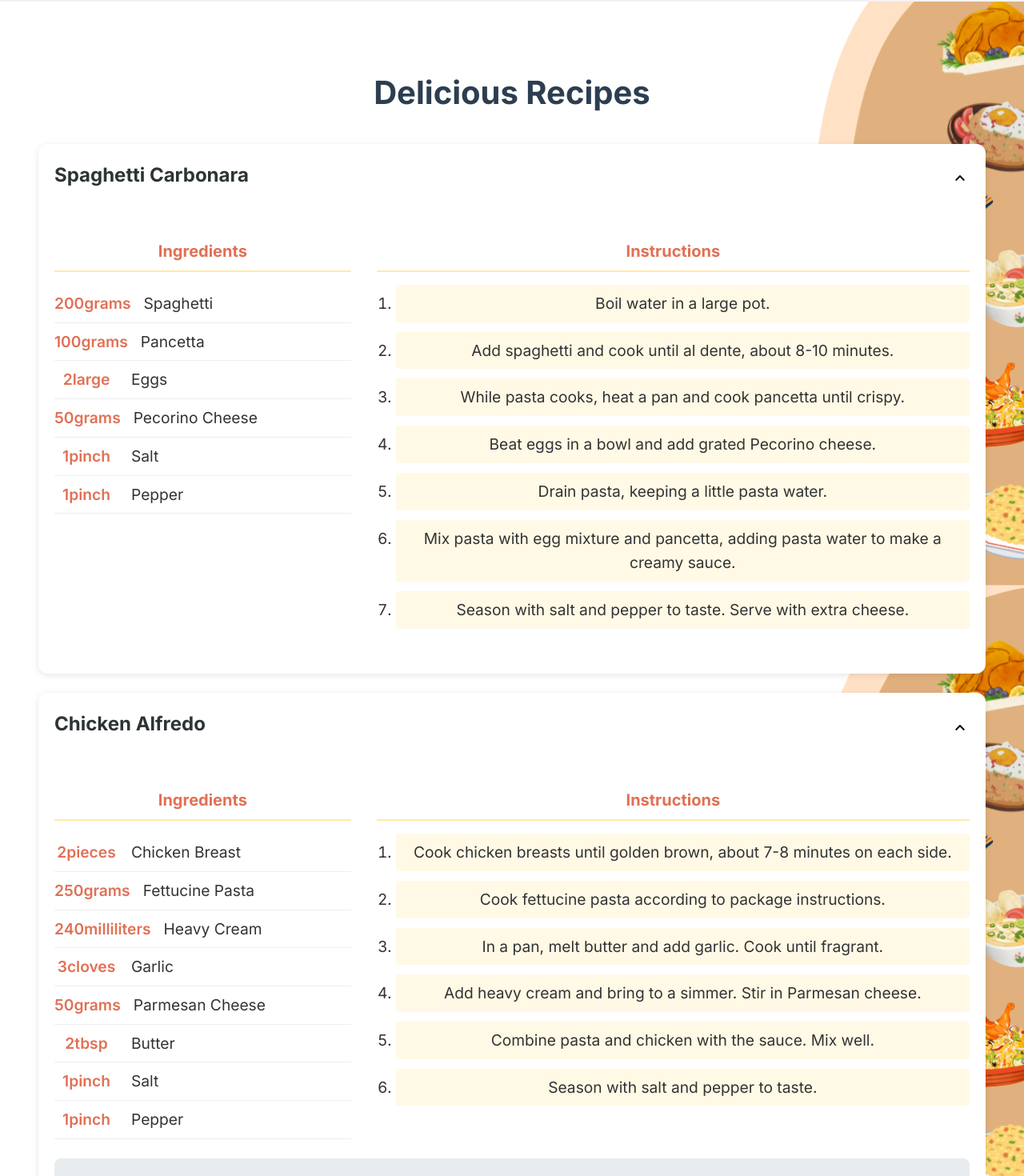
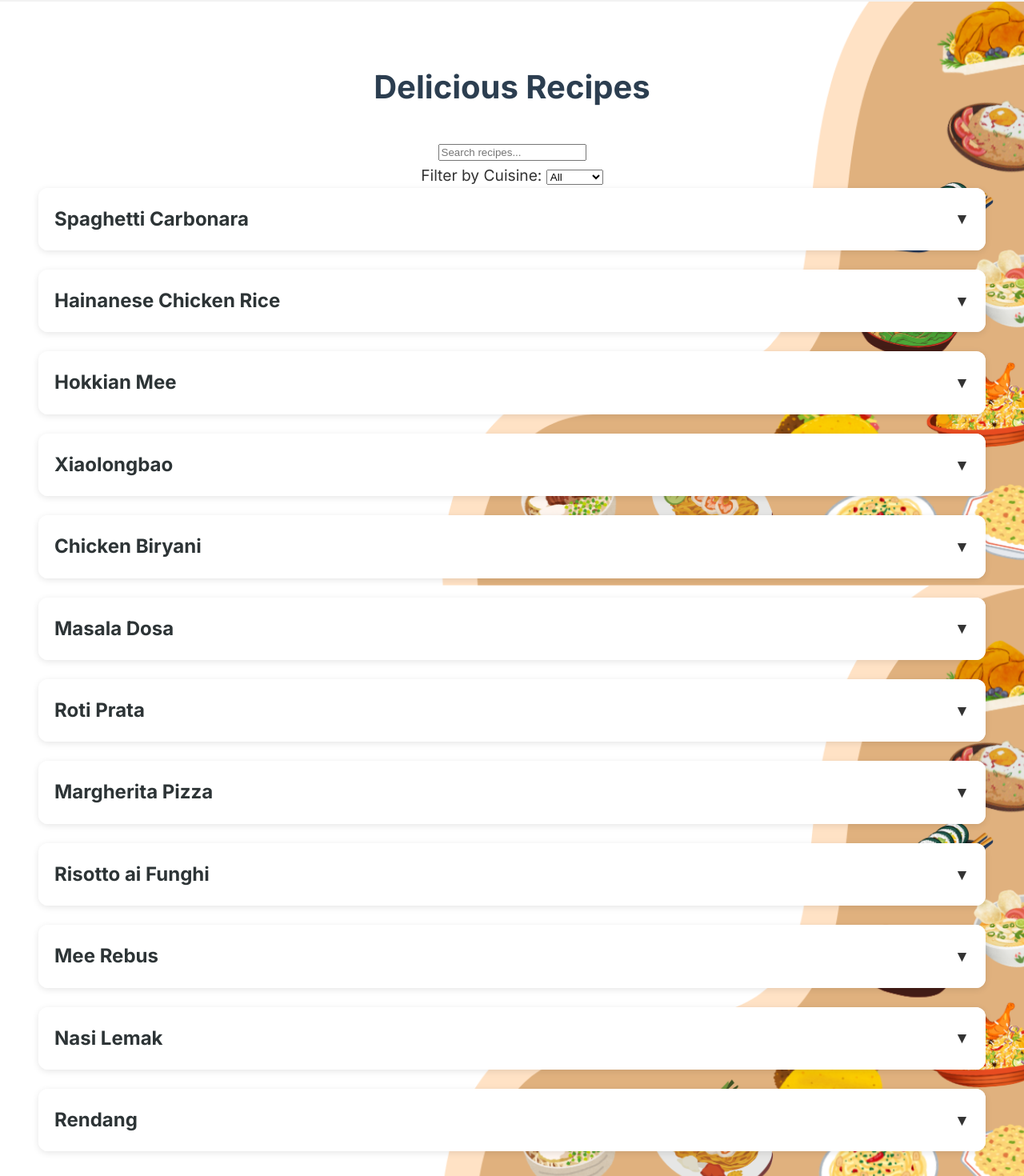
Before and after one commit to King-Dhush/CSS-FINAL-ASSIGNMENT, a Next.js app in the folder Food Explorer/: page /recipes in a window 1280 px wide. Shown: the part 68-1538 px from the top of the page at 80% size. Built offline with nearby package versions, Linux system fonts and the light colour scheme.

Commit message:
Update page.jsx for recipies
Added more food options. And search bar and filter by cuisine button.

```diff
--- a/Food Explorer/app/recipes/page.jsx
+++ b/Food Explorer/app/recipes/page.jsx
@@ -8,6 +8,7 @@ const recipes = [
     {
       id: 1,
       name: 'Spaghetti Carbonara',
+      category: 'Italian',
       ingredients: [
         { name: 'Spaghetti', amount: 200, unit: 'grams' },
         { name: 'Pancetta', amount: 100, unit: 'grams' },
@@ -28,92 +29,225 @@ const recipes = [
     },
   {
         id: 2,
-    name: 'Chicken Alfredo',
+        name: 'Hainanese Chicken Rice',
+        category: 'Chinese',
         ingredients: [
-      { name: 'Chicken Breast', amount: 2, unit: 'pieces' },
-      { name: 'Fettucine Pasta', amount: 250, unit: 'grams' },
-      { name: 'Heavy Cream', amount: 240, unit: 'milliliters' },
+          { name: 'Chicken', amount: 1, unit: 'whole' },
+          { name: 'Rice', amount: 2, unit: 'cups' },
+          { name: 'Ginger', amount: 1, unit: 'inch' },
           { name: 'Garlic', amount: 3, unit: 'cloves' },
-      { name: 'Parmesan Cheese', amount: 50, unit: 'grams' },
-      { name: 'Butter', amount: 2, unit: 'tbsp' },
-      { name: 'Salt', amount: 1, unit: 'pinch' },
-      { name: 'Pepper', amount: 1, unit: 'pinch' },
+          { name: 'Soy Sauce', amount: 2, unit: 'tbsp' },
+          { name: 'Cucumber', amount: 1, unit: 'piece' },
         ],
         instructions: [
-      'Cook chicken breasts until golden brown, about 7-8 minutes on each side.',
-      'Cook fettucine pasta according to package instructions.',
-      'In a pan, melt butter and add garlic. Cook until fragrant.',
-      'Add heavy cream and bring to a simmer. Stir in Parmesan cheese.',
-      'Combine pasta and chicken with the sauce. Mix well.',
-      'Season with salt and pepper to taste.',
+          'Boil chicken in water with ginger and garlic until cooked.',
+          'Use the chicken broth to cook the rice.',
+          'Slice the chicken and serve with rice, cucumber slices, and soy sauce.',
         ],
       },
       {
         id: 3,
-    name: 'Vegetable Stir Fry',
+        name: 'Hokkian Mee',
+        category: 'Chinese',
         ingredients: [
-      { name: 'Bell Peppers', amount: 2, unit: 'pieces' },
-      { name: 'Broccoli', amount: 100, unit: 'grams' },
-      { name: 'Carrot', amount: 1, unit: 'piece' },
-      { name: 'Tofu', amount: 200, unit: 'grams' },
+          { name: 'Egg Noodles', amount: 200, unit: 'grams' },
+          { name: 'Prawns', amount: 200, unit: 'grams' },
+          { name: 'Pork Ribs', amount: 150, unit: 'grams' },
           { name: 'Soy Sauce', amount: 2, unit: 'tbsp' },
-      { name: 'Sesame Oil', amount: 1, unit: 'tbsp' },
-      { name: 'Ginger', amount: 1, unit: 'inch' },
-      { name: 'Garlic', amount: 2, unit: 'cloves' },
-      { name: 'Rice', amount: 200, unit: 'grams' },
+          { name: 'Garlic', amount: 3, unit: 'cloves' },
+          { name: 'Eggs', amount: 2, unit: 'large' },
         ],
         instructions: [
-      'Cook rice according to package instructions.',
-      'Heat sesame oil in a pan and sauté garlic and ginger.',
-      'Add vegetables and stir-fry for 5-7 minutes.',
-      'Add tofu and soy sauce, stir and cook for another 3-5 minutes.',
-      'Serve over cooked rice.',
+          'Stir-fry garlic until fragrant.',
+          'Add pork ribs and prawns, cook until tender.',
+          'Add noodles and soy sauce, stir-fry until well combined.',
+          'Top with fried eggs and serve hot.',
         ],
       },
       {
         id: 4,
-    name: 'Beef Tacos',
+        name: 'Xiaolongbao',
+        category: 'Chinese',
         ingredients: [
-      { name: 'Ground Beef', amount: 250, unit: 'grams' },
-      { name: 'Taco Shells', amount: 4, unit: 'pieces' },
-      { name: 'Cheese', amount: 50, unit: 'grams' },
-      { name: 'Lettuce', amount: 1, unit: 'leaf' },
-      { name: 'Tomatoes', amount: 2, unit: 'pieces' },
-      { name: 'Taco Sauce', amount: 3, unit: 'tbsp' },
-      { name: 'Onion', amount: 1, unit: 'piece' },
+          { name: 'Flour', amount: 200, unit: 'grams' },
+          { name: 'Ground Pork', amount: 150, unit: 'grams' },
+          { name: 'Ginger', amount: 1, unit: 'inch' },
+          { name: 'Soy Sauce', amount: 1, unit: 'tbsp' },
+          { name: 'Vinegar', amount: 2, unit: 'tbsp' },
+          { name: 'Water', amount: 100, unit: 'milliliters' },
         ],
         instructions: [
-      'Cook ground beef until browned.',
-      'Warm taco shells in the oven.',
-      'Chop vegetables and assemble tacos by adding beef, cheese, lettuce, tomato, and onion.',
-      'Top with taco sauce and serve.',
+          'Mix ground pork with ginger, soy sauce, and water to make the filling.',
+          'Roll out flour into thin wrappers and fill with pork mixture.',
+          'Steam xiaolongbao for 8-10 minutes.',
+          'Serve with vinegar for dipping.',
+        ],
+      },
+
+      // Indian Cuisine
+      {
+        id: 5,
+        name: 'Chicken Biryani',
+        category: 'Indian',
+        ingredients: [
+          { name: 'Basmati Rice', amount: 2, unit: 'cups' },
+          { name: 'Chicken', amount: 500, unit: 'grams' },
+          { name: 'Yogurt', amount: 1, unit: 'cup' },
+          { name: 'Onion', amount: 2, unit: 'pieces' },
+          { name: 'Garlic', amount: 3, unit: 'cloves' },
+          { name: 'Garam Masala', amount: 2, unit: 'tbsp' },
+        ],
+        instructions: [
+          'Marinate chicken with yogurt, garlic, and garam masala for 1 hour.',
+          'Cook basmati rice separately until half-done.',
+          'Layer rice and chicken in a pot, cover, and cook on low heat for 30 minutes.',
+          'Serve hot with raita or salad.',
         ],
       },
       {
-    id: 5,
-    name: 'Grilled Salmon',
+        id: 6,
+        name: 'Masala Dosa',
+        category: 'Indian',
         ingredients: [
-      { name: 'Salmon Fillets', amount: 2, unit: 'pieces' },
-      { name: 'Lemon', amount: 1, unit: 'piece' },
-      { name: 'Olive Oil', amount: 2, unit: 'tbsp' },
-      { name: 'Garlic', amount: 2, unit: 'cloves' },
-      { name: 'Parsley', amount: 1, unit: 'tbsp' },
-      { name: 'Salt', amount: 1, unit: 'pinch' },
-      { name: 'Pepper', amount: 1, unit: 'pinch' },
+          { name: 'Rice', amount: 1, unit: 'cup' },
+          { name: 'Urad Dal', amount: 0.5, unit: 'cup' },
+          { name: 'Potato', amount: 2, unit: 'pieces' },
+          { name: 'Onion', amount: 1, unit: 'piece' },
+          { name: 'Curry Leaves', amount: 10, unit: 'leaves' },
+          { name: 'Coconut Chutney', amount: 1, unit: 'serving' },
         ],
         instructions: [
-      'Preheat grill to medium-high heat.',
-      'Drizzle salmon fillets with olive oil and sprinkle with salt, pepper, and garlic.',
-      'Grill salmon for 4-5 minutes per side.',
-      'Squeeze fresh lemon juice and top with chopped parsley before serving.',
+          'Soak rice and urad dal overnight, then grind into a batter.',
+          'Ferment the batter for 8-10 hours.',
+          'Cook potatoes with onions and curry leaves for the filling.',
+          'Spread dosa batter on a hot griddle, add potato filling, and fold.',
+          'Serve with coconut chutney.',
+        ],
+      },
+      {
+        id: 7,
+        name: 'Roti Prata',
+        category: 'Indian',
+        ingredients: [
+          { name: 'Flour', amount: 200, unit: 'grams' },
+          { name: 'Water', amount: 100, unit: 'milliliters' },
+          { name: 'Butter', amount: 2, unit: 'tbsp' },
+          { name: 'Salt', amount: 1, unit: 'pinch' },
+        ],
+        instructions: [
+          'Mix flour, water, and salt to form a dough.',
+          'Knead the dough and let it rest for 30 minutes.',
+          'Flatten the dough into thin circles, spread butter, and fold.',
+          'Cook on a hot griddle until golden brown.',
+          'Serve with curry or sugar.',
+        ],
+      },
+
+      // Italian Cuisine
+      {
+        id: 8,
+        name: 'Margherita Pizza',
+        category: 'Italian',
+        ingredients: [
+          { name: 'Pizza Dough', amount: 250, unit: 'grams' },
+          { name: 'Tomato Sauce', amount: 100, unit: 'grams' },
+          { name: 'Mozzarella Cheese', amount: 150, unit: 'grams' },
+          { name: 'Basil Leaves', amount: 5, unit: 'leaves' },
+          { name: 'Olive Oil', amount: 1, unit: 'tbsp' },
+        ],
+        instructions: [
+          'Preheat oven to 250°C.',
+          'Roll out pizza dough and spread tomato sauce.',
+          'Add mozzarella cheese and basil leaves.',
+          'Drizzle olive oil and bake for 10-12 minutes.',
+          'Serve hot.',
+        ],
+      },
+      {
+        id: 9,
+        name: 'Risotto ai Funghi',
+        category: 'Italian',
+        ingredients: [
+          { name: 'Arborio Rice', amount: 200, unit: 'grams' },
+          { name: 'Mushrooms', amount: 150, unit: 'grams' },
+          { name: 'Vegetable Stock', amount: 750, unit: 'milliliters' },
+          { name: 'Onion', amount: 1, unit: 'piece' },
+          { name: 'Parmesan Cheese', amount: 50, unit: 'grams' },
+          { name: 'Butter', amount: 2, unit: 'tbsp' },
+        ],
+        instructions: [
+          'Sauté chopped onion in butter until soft.',
+          'Add Arborio rice and stir until coated.',
+          'Gradually add vegetable stock while stirring continuously.',
+          'After 15 minutes, add mushrooms and continue cooking.',
+          'Stir in Parmesan cheese and serve hot.',
+        ],
+      },
+
+
+      // Malay Cuisine
+      {
+        id: 10,
+        name: 'Mee Rebus',
+        category: 'Malay',
+        ingredients: [
+          { name: 'Yellow Noodles', amount: 200, unit: 'grams' },
+          { name: 'Potato', amount: 2, unit: 'pieces' },
+          { name: 'Tofu', amount: 100, unit: 'grams' },
+          { name: 'Bean Sprouts', amount: 50, unit: 'grams' },
+          { name: 'Sweet Soy Sauce', amount: 2, unit: 'tbsp' },
+          { name: 'Lime', amount: 1, unit: 'piece' },
+        ],
+        instructions: [
+          'Boil potatoes and blend with water to make a thick gravy.',
+          'Cook yellow noodles and tofu separately.',
+          'Pour gravy over noodles and top with bean sprouts.',
+          'Serve with lime wedges and sweet soy sauce.',
+        ],
+      },
+      {
+        id: 11,
+        name: 'Nasi Lemak',
+        category: 'Malay',
+        ingredients: [
+          { name: 'Rice', amount: 2, unit: 'cups' },
+          { name: 'Coconut Milk', amount: 200, unit: 'milliliters' },
+          { name: 'Anchovies', amount: 50, unit: 'grams' },
+          { name: 'Peanuts', amount: 50, unit: 'grams' },
+          { name: 'Sambal', amount: 2, unit: 'tbsp' },
+          { name: 'Cucumber', amount: 1, unit: 'piece' },
+        ],
+        instructions: [
+          'Cook rice with coconut milk until fluffy.',
+          'Fry anchovies and peanuts until crispy.',
+          'Serve rice with sambal, fried anchovies, peanuts, and cucumber slices.',
+        ],
+      },
+      {
+        id: 12,
+        name: 'Rendang',
+        category: 'Malay',
+        ingredients: [
+          { name: 'Beef', amount: 500, unit: 'grams' },
+          { name: 'Coconut Milk', amount: 200, unit: 'milliliters' },
+          { name: 'Galangal', amount: 1, unit: 'inch' },
+          { name: 'Lemongrass', amount: 2, unit: 'stalks' },
+          { name: 'Turmeric', amount: 1, unit: 'tsp' },
+          { name: 'Kaffir Lime Leaves', amount: 5, unit: 'leaves' },
+        ],
+        instructions: [
+          'Blend galangal, lemongrass, and turmeric into a paste.',
+          'Cook beef with the paste and coconut milk on low heat for 2-3 hours.',
+          'Add kaffir lime leaves and simmer until the sauce thickens.',
+          'Serve with rice.',
         ],
       },
     ];
 
   // IngredientConverter component
+
   function IngredientConverter({ ingredients }) {
     const [isConverterOpen, setIsConverterOpen] = useState(false);
-
     const allowedUnits = ['ounces', 'milliliters', 'tablespoons', 'teaspoons'];
     const unitToMl = {
       ounces: 29.5735,
@@ -139,6 +273,7 @@ function IngredientConverter({ ingredients }) {
     const defaultIngredient = convertibleIngredients[0];
     const defaultTarget =
       allowedUnits.find((u) => u !== defaultIngredient.unit) || defaultIngredient.unit;
+
     const [selectedIngredient, setSelectedIngredient] = useState(defaultIngredient);
     const [amount, setAmount] = useState(defaultIngredient.amount);
     const [toUnit, setToUnit] = useState(defaultTarget);
@@ -170,21 +305,21 @@ function IngredientConverter({ ingredients }) {
 
     return (
       <div className="converter-container">
-      <div
-        className="converter-header"
+        {/* Improved Unit Converter Toggle Button */}
+        <button
+          className={`converter-header ${isConverterOpen ? 'expanded' : ''}`}
           onClick={() => setIsConverterOpen(!isConverterOpen)}
           role="button"
           tabIndex={0}
           onKeyDown={(e) => e.key === 'Enter' && setIsConverterOpen(!isConverterOpen)}
+          aria-expanded={isConverterOpen}
         >
-        <h4>Unit Converter</h4>
-        <span className={`toggle-icon ${isConverterOpen ? 'expanded' : ''}`}>
-          <svg xmlns="http://www.w3.org/2000/svg" width="24" height="24" viewBox="0 0 24 24">
-            <path d="M7.41 8.59L12 13.17l4.59-4.58L18 10l-6 6-6-6 1.41-1.41z"/>
-          </svg>
-        </span>
-      </div>
-      <div className={`converter-content ${isConverterOpen ? 'expanded' : ''}`}>
+          {isConverterOpen ? 'Hide Unit Converter ←' : 'Show Unit Converter →'}
+        </button>
+
+        {/* Converter Content */}
+        {isConverterOpen && (
+          <div className="converter-content expanded">
             <div className="converter-inputs">
               <label>
                 Ingredient:
@@ -196,11 +331,17 @@ function IngredientConverter({ ingredients }) {
                   ))}
                 </select>
               </label>
+
               <label>
                 Amount:
                 <input type="number" value={amount} onChange={handleAmountChange} />
+              </label>
+
+              <label>
+                From:
                 <span className="unit">{fromUnit}</span>
               </label>
+
               <label>
                 Convert to:
                 <select value={toUnit} onChange={handleToUnitChange}>
@@ -212,21 +353,24 @@ function IngredientConverter({ ingredients }) {
                 </select>
               </label>
             </div>
+
             <div className="converted-result">
               <p>
-            <strong>Result:</strong> {convertedAmount.toFixed(2)} {toUnit}
+                Result: <strong>{convertedAmount.toFixed(2)}</strong> {toUnit}
               </p>
             </div>
           </div>
+        )}
       </div>
     );
   }
 
   function RecipeCard({ recipe }) {
-  const [isExpanded, setIsExpanded] = useState(true);
+    const [isExpanded, setIsExpanded] = useState(false);
 
     return (
       <div className="recipe-card">
+        {/* Recipe Header */}
         <div
           className="recipe-header"
           onClick={() => setIsExpanded(!isExpanded)}
@@ -235,25 +379,27 @@ function RecipeCard({ recipe }) {
           onKeyDown={(e) => e.key === 'Enter' && setIsExpanded(!isExpanded)}
         >
           <h2>{recipe.name}</h2>
-        <span className={`toggle-icon ${isExpanded ? 'expanded' : ''}`}>
-          <svg xmlns="http://www.w3.org/2000/svg" width="24" height="24" viewBox="0 0 24 24">
-            <path d="M7.41 8.59L12 13.17l4.59-4.58L18 10l-6 6-6-6 1.41-1.41z"/>
-          </svg>
-        </span>
+          <span className={`toggle-icon ${isExpanded ? 'expanded' : ''}`}>▼</span>
         </div>
+
+        {/* Recipe Content */}
         <div className={`recipe-content ${isExpanded ? 'expanded' : ''}`}>
-        <div className="recipe-grid">
           <div className="ingredients">
             <h3>Ingredients</h3>
             <ul>
               {recipe.ingredients.map((ing, index) => (
                 <li key={index}>
-                  <span className="amount">{ing.amount}{ing.unit}</span>
-                  <span className="name">{ing.name}</span>
+                  <span className="amount">{ing.amount}</span>
+                  <span className="unit">{ing.unit}</span>
+                  <span>{ing.name}</span>
                 </li>
               ))}
             </ul>
           </div>
+
+          {/* Ingredient Converter */}
+          <IngredientConverter ingredients={recipe.ingredients} />
+
           <div className="instructions">
             <h3>Instructions</h3>
             <ol>
@@ -263,21 +409,64 @@ function RecipeCard({ recipe }) {
             </ol>
           </div>
         </div>
-        <IngredientConverter ingredients={recipe.ingredients} />
-      </div>
       </div>
     );
   }
 
   export default function RecipePage() {
+    const [selectedCategory, setSelectedCategory] = useState('All');
+    const [searchTerm, setSearchTerm] = useState('');
+
+    // Filter recipes based on selected category and search term
+    const filteredRecipes = recipes
+      .filter((recipe) => {
+        // Filter by category
+        if (selectedCategory === 'All') return true;
+        return recipe.category === selectedCategory;
+      })
+      .filter((recipe) => {
+        // Filter by search term
+        return recipe.name.toLowerCase().includes(searchTerm.toLowerCase());
+      });
+
     return (
-    <section className="recipe-page">
+      <div className="recipe-page">
         <h1>Delicious Recipes</h1>
-      <div className="recipe-list">
-        {recipes.map((recipe) => (
+
+        {/* Search Bar */}
+        <div className="search-bar">
+          <input
+            type="text"
+            placeholder="Search recipes..."
+            value={searchTerm}
+            onChange={(e) => setSearchTerm(e.target.value)}
+          />
+        </div>
+
+        {/* Dropdown for selecting cuisine */}
+        <div className="filter-container">
+          <label htmlFor="category-filter">Filter by Cuisine: </label>
+          <select
+            id="category-filter"
+            value={selectedCategory}
+            onChange={(e) => setSelectedCategory(e.target.value)}
+          >
+            <option value="All">All</option>
+            <option value="Chinese">Chinese</option>
+            <option value="Indian">Indian</option>
+            <option value="Italian">Italian</option>
+            <option value="Malay">Malay</option>
+          </select>
+        </div>
+
+        {/* Render filtered recipes */}
+        {filteredRecipes.length > 0 ? (
+          filteredRecipes.map((recipe) => (
             <RecipeCard key={recipe.id} recipe={recipe} />
-        ))}
+          ))
+        ) : (
+          <p>No recipes found.</p>
+        )}
       </div>
-    </section>
     );
   }
```
Lines whose indentation alone changed are shown as unchanged.
